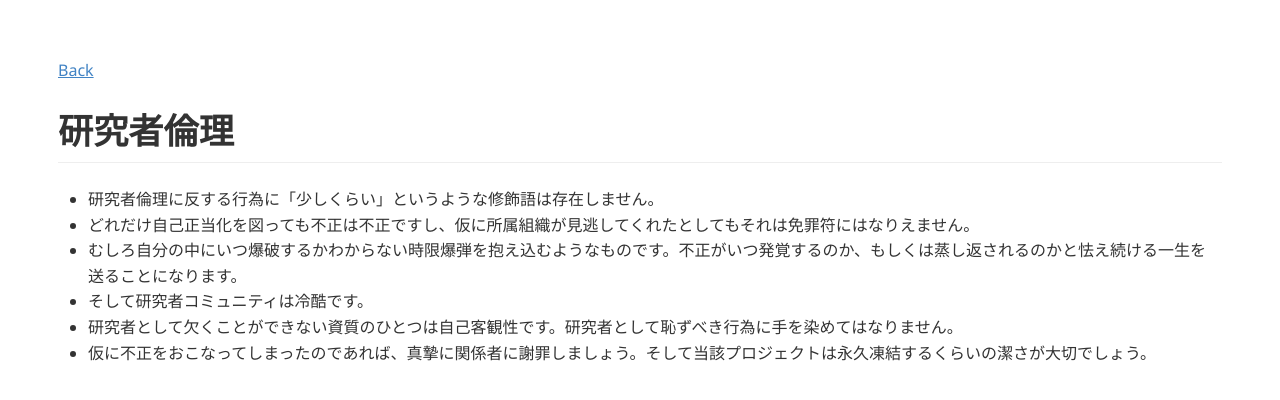
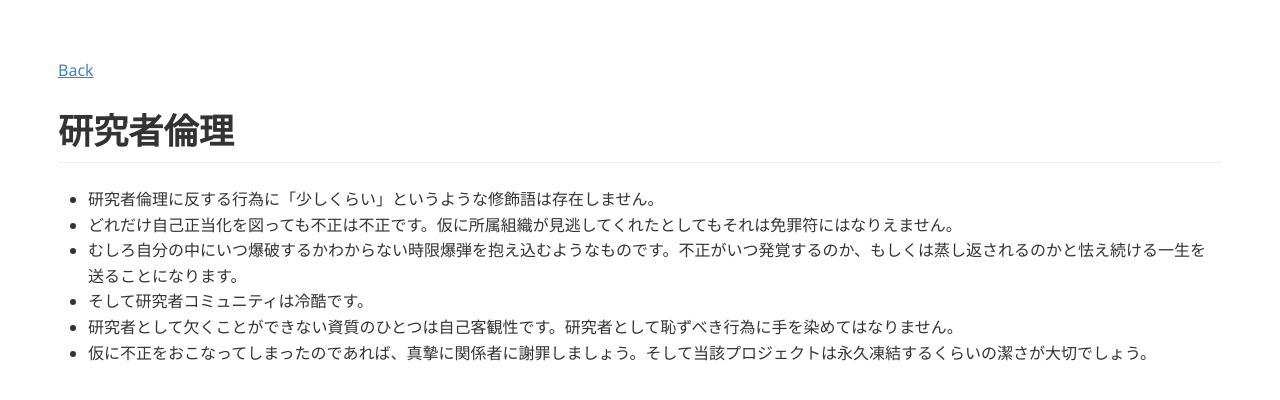
Before and after one commit to tnitoh/tnitoh.github.io, a Jekyll site: the page built from research_ethics.md, in a window 1280 px wide. Shown: the top 400 px of the page. Built offline with Jekyll 4.4.1, drawn with Linux system fonts in a browser that asks for light colours; Markdown is read by kramdown in place of the engine named in the settings.

Commit message:
Update research_ethics.md

```diff
--- a/research_ethics.md
+++ b/research_ethics.md
@@ -8,7 +8,7 @@ title: Website of Toshihide Itoh
 # 研究者倫理
 
 - 研究者倫理に反する行為に「少しくらい」というような修飾語は存在しません。
-- どれだけ自己正当化を図っても不正は不正ですし、仮に所属組織が見逃してくれたとしてもそれは免罪符にはなりえません。
+- どれだけ自己正当化を図っても不正は不正です。仮に所属組織が見逃してくれたとしてもそれは免罪符にはなりえません。
 - むしろ自分の中にいつ爆破するかわからない時限爆弾を抱え込むようなものです。不正がいつ発覚するのか、もしくは蒸し返されるのかと怯え続ける一生を送ることになります。
 - そして研究者コミュニティは冷酷です。
 - 研究者として欠くことができない資質のひとつは自己客観性です。研究者として恥ずべき行為に手を染めてはなりません。
```
